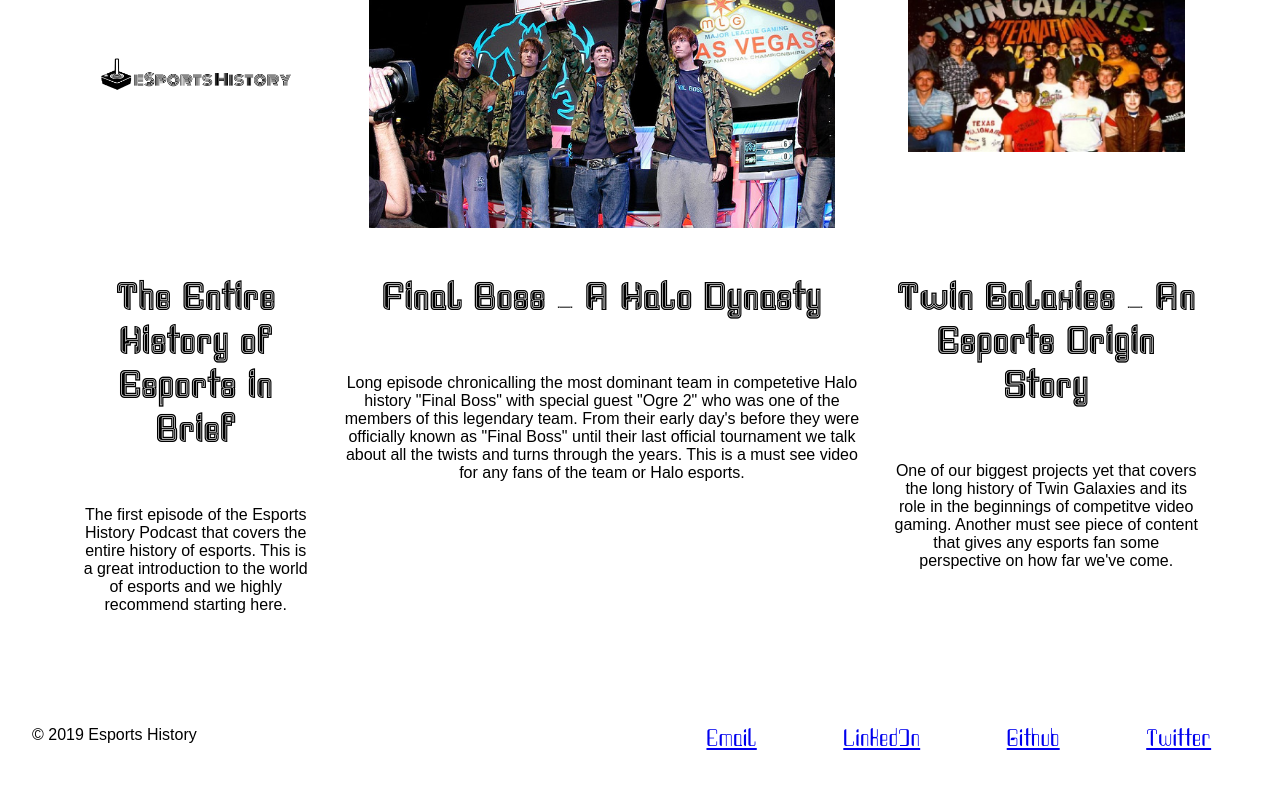
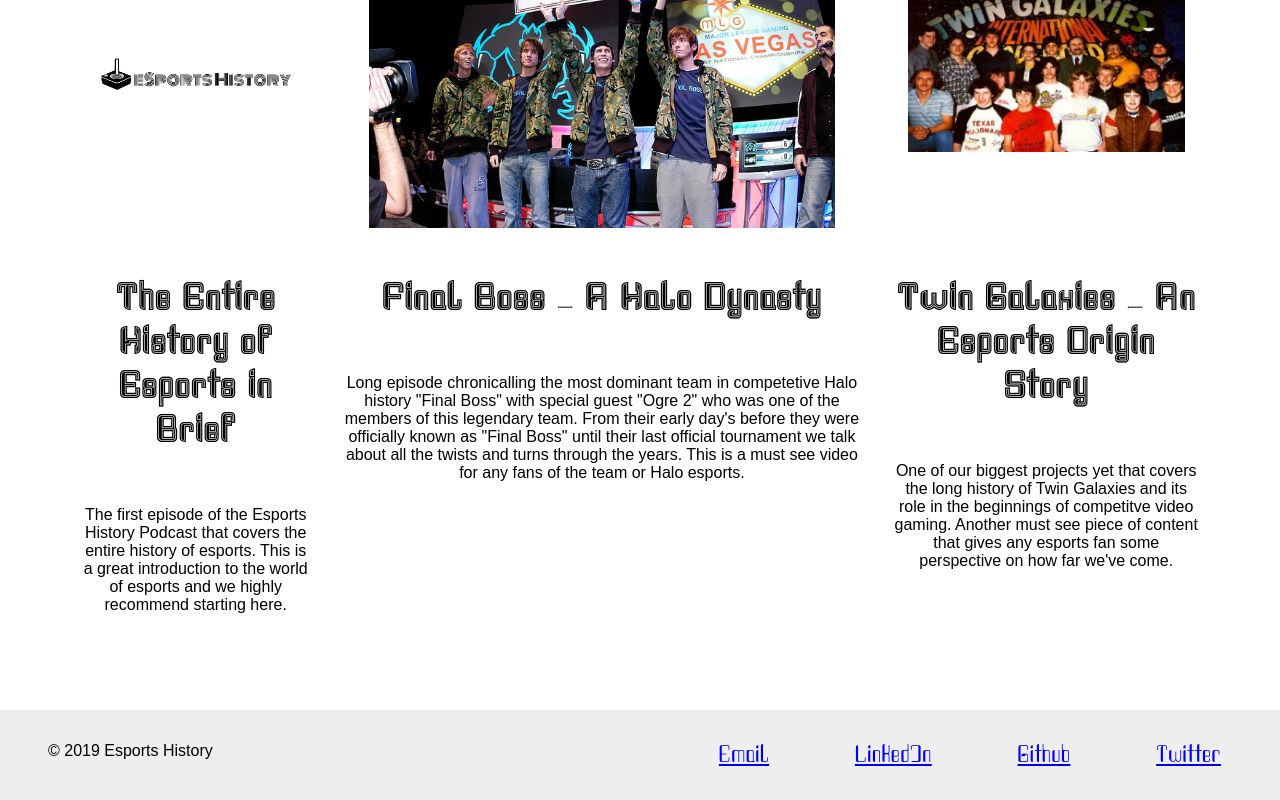
Before and after one commit to Zarnerz/EH-React, a React (Create React App) app in the folder esports-history/: page / in a window 1280 px wide. Shown: the part 3326-4126 px from the top of the page. Before the commit the page ends 4094 px from the top, so only its background shows below. Built offline with nearby package versions, Linux system fonts and the light colour scheme.

Commit message:
background color and padding for Footer

```diff
--- a/esports-history/src/global/footer/Footer.js
+++ b/esports-history/src/global/footer/Footer.js
@@ -26,7 +26,9 @@
 
 const footerStyle = {
   display: "flex",
-  maxWidth: "98vw"
+  maxWidth: "100vw",
+  backgroundColor: "#eee",
+  padding: "1rem"
 };
 
 const footerCopyrightStyle = {
```
